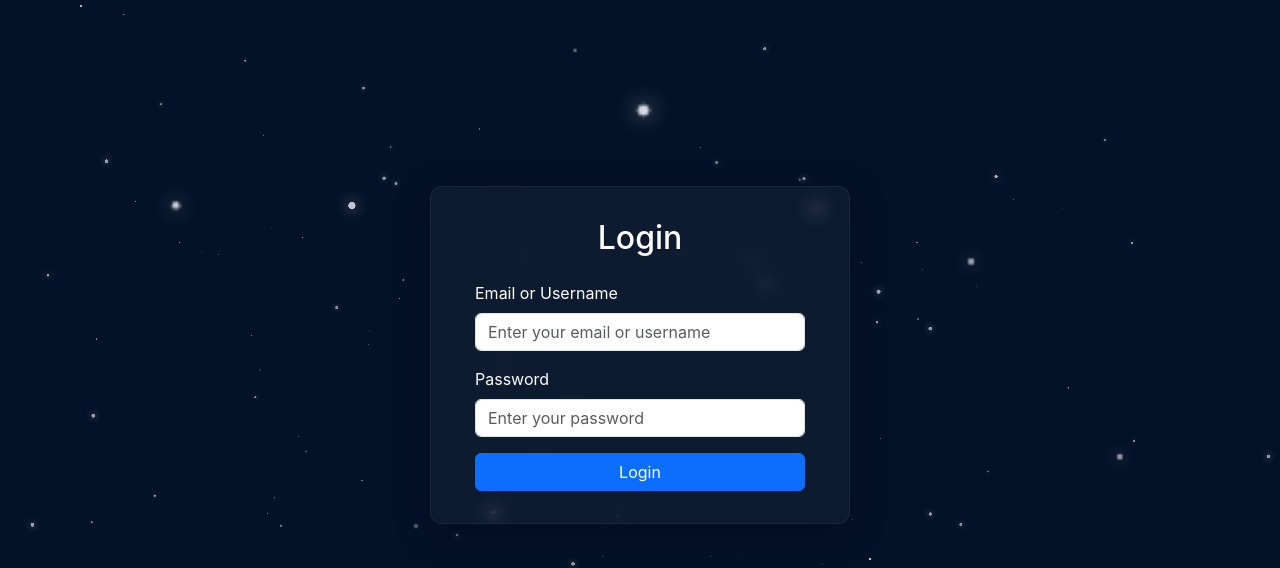
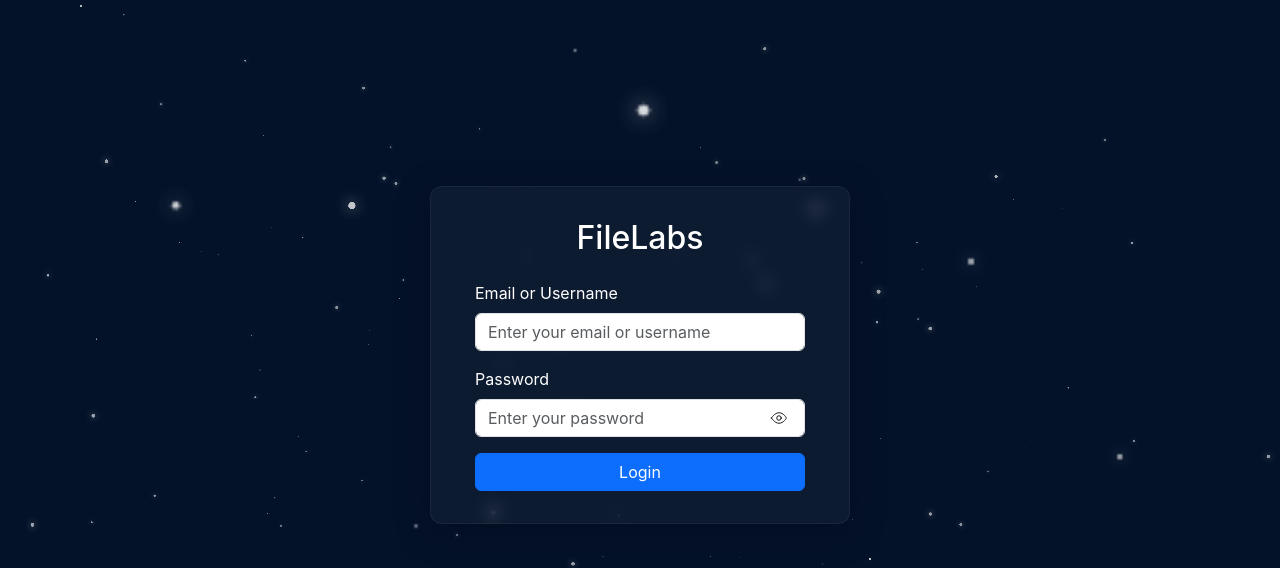
Before and after one commit to mirrosyaa/FileLabs, a React (Create React App) app in the folder client/: page / in a window 1280 px wide. Shown: the top 568 px of the page. Built offline with nearby package versions, Linux system fonts and the light colour scheme.

Commit message:
nice update

```diff
--- a/client/src/CSS/login.css
+++ b/client/src/CSS/login.css
@@ -120,3 +120,56 @@ html {
 @media (max-width:420px) {
   .login-box { padding: 20px; width: 92%; }
 }
+/* ...existing code... */
+
+.password-wrap {
+  position: relative;
+}
+
+/* leave room on the right inside the input for the toggle button */
+.password-wrap .form-control {
+  padding-right: 44px;
+}
+
+/* toggle button placed inside the input on the right */
+.password-toggle {
+  position: absolute;
+  right: 8px;
+  top: 50%;
+  transform: translateY(-50%);
+  width: 36px;
+  height: 36px;
+  display: inline-flex;
+  align-items: center;
+  justify-content: center;
+  padding: 0;
+  border: none;
+  background: transparent;
+  color: #000;
+  cursor: pointer;
+  border-radius: 6px;
+}
+
+
+
+/* visible focus ring for keyboard users */
+.password-toggle:focus {
+  outline: 2px solid #000;
+  outline-offset: 2px;
+}
+
+/* svg inside the button follows currentColor and stays crisp */
+.password-toggle svg {
+  width: 18px;
+  height: 18px;
+  display: block;
+  stroke: currentColor;
+  fill: none;
+}
+
+/* subtle hover state */
+.password-toggle:hover {
+  color: #000;
+}
+
+/* ...existing code... */
--- a/client/src/components/loginForm.jsx
+++ b/client/src/components/loginForm.jsx
@@ -1,20 +1,25 @@
+// ...existing code...
 import React, { useState } from "react";
 import { useNavigate } from "react-router-dom";
 import { useAuth } from "../Authentication/authProvider";
 import axios from "axios";
-import "../CSS/login.css"; // added: starfield + login-box styles
+import "../CSS/login.css";
 
 function LoginForm() {
-  // Store the user's input in state variables
-  const navigate = useNavigate(); // used to help navigate between login and home page
-  const { setToken } = useAuth(); // Get setToken from AuthProvider
+  const navigate = useNavigate();
+  const { setToken } = useAuth();
+
   const [emailOrUsername, setEmailOrUsername] = useState("");
   const [password, setPassword] = useState("");
   const [errorMessage, setErrorMessage] = useState("");
+  const [showPassword, setShowPassword] = useState(false);
+  const toggleShowPassword = () => setShowPassword((v) => !v);
 
-  // --- added: generate randomized stars for the animated background ---
+  // helpers for randomized animated layers
+  const rand = (min, max) => Math.random() * (max - min) + min;
+
+  // starfield (unchanged)
   const STAR_COUNT = 300;
-  const rand = (min, max) => Math.random() * (max - min) + min;
   const stars = Array.from({ length: STAR_COUNT }).map((_, i) => {
     const left = `${rand(0, 100)}%`;
     const top = `${rand(0, 100)}%`;
@@ -23,7 +28,7 @@ function LoginForm() {
     const delay = `${-rand(0, 20)}s`;
     return (
       <div
-        key={i}
+        key={`star-${i}`}
         className="star"
         style={{
           left,
@@ -37,44 +42,28 @@ function LoginForm() {
     );
   });
 
-
-  // Handle login form submission
   const handleSubmit = async (e) => {
-    e.preventDefault(); // stop the page from reloading
-    setErrorMessage(""); // Clear previous errors
-    console.log("Email/Username:", emailOrUsername);
-    console.log("Password:", password);
-
+    e.preventDefault();
+    setErrorMessage("");
     try {
-      // send login data to backend
       const response = await axios.post("http://localhost:3001/users/login", {
-        user_email: emailOrUsername, // Backend accepts either email or username
+        user_email: emailOrUsername,
         user_password: password,
       });
-      console.log(response.data);
-
-      // Save JWT token to AuthProvider
       setToken(response.data.token);
-
-      navigate("/home"); // if login is successful, navigate to home page
+      navigate("/home");
     } catch (err) {
-      // if login fails, log the error from the backend
       console.error("Login error:", err);
-
-      // Check if it's a server error (500) or authentication error (401)
       if (err.response) {
         if (err.response.status === 500) {
           setErrorMessage("Server error. Please try again later.");
         } else if (err.response.status === 401) {
           setErrorMessage("Incorrect username/email or password");
         } else {
-          setErrorMessage(err.response.data.message || "Login failed");
+          setErrorMessage(err.response.data?.message || "Login failed");
         }
       } else if (err.request) {
-        // Network error - no response received
-        setErrorMessage(
-          "Unable to connect to server. Please check your connection."
-        );
+        setErrorMessage("Unable to connect to server. Please check your connection.");
       } else {
         setErrorMessage("An error occurred. Please try again.");
       }
@@ -85,15 +74,13 @@ function LoginForm() {
     <div className="login-page-container">
       <div className="starfield">{stars}</div>
 
+      <div className="login-box">
+        <div className="container" style={{ maxWidth: "420px" }}>
+          <h2 className="text-center mb-4">FileLabs</h2>
 
-      <div className="login-box">
-        <div className="container" style={{ maxWidth: "400px" }}>
-          <h2 className="text-center mb-4">Login</h2>
           <form onSubmit={handleSubmit}>
             <div className="mb-3">
-              <label htmlFor="emailOrUsername" className="form-label">
-                Email or Username
-              </label>
+              <label htmlFor="emailOrUsername" className="form-label">Email or Username</label>
               <input
                 type="text"
                 className="form-control"
@@ -106,11 +93,10 @@ function LoginForm() {
             </div>
 
             <div className="mb-3">
-              <label htmlFor="password" className="form-label">
-                Password
-              </label>
+              <label htmlFor="password" className="form-label">Password</label>
+              <div className="password-wrap">
                 <input
-                type="password"
+                  type={showPassword ? "text" : "password"}
                   className="form-control"
                   id="password"
                   placeholder="Enter your password"
@@ -118,18 +104,36 @@ function LoginForm() {
                   onChange={(e) => setPassword(e.target.value)}
                   required
                 />
+                <button
+                  type="button"
+                  className="password-toggle"
+                  onClick={toggleShowPassword}
+                  aria-label={showPassword ? "Hide password" : "Show password"}
+                  aria-pressed={showPassword}
+                >
+                  {showPassword ? (
+                    <svg viewBox="0 0 24 24" width="18" height="18" xmlns="http://www.w3.org/2000/svg" aria-hidden="true" focusable="false">
+                      <path d="M3 3l18 18" stroke="currentColor" strokeWidth="1.6" strokeLinecap="round" strokeLinejoin="round"/>
+                      <path d="M10.47 10.47a3 3 0 004.06 4.06" stroke="currentColor" strokeWidth="1.6" strokeLinecap="round" strokeLinejoin="round"/>
+                    </svg>
+                  ) : (
+                    <svg viewBox="0 0 24 24" width="18" height="18" xmlns="http://www.w3.org/2000/svg" aria-hidden="true" focusable="false">
+                      <path d="M2 12s4-7 10-7 10 7 10 7-4 7-10 7S2 12 2 12z" stroke="currentColor" strokeWidth="1.2" strokeLinecap="round" strokeLinejoin="round" fill="none"/>
+                      <circle cx="12" cy="12" r="3" stroke="currentColor" strokeWidth="1.2" strokeLinecap="round" strokeLinejoin="round" fill="none"/>
+                    </svg>
+                  )}
+                </button>
               </div>
-            {errorMessage && (
-              <div className="alert alert-danger">{errorMessage}</div>
-            )}
+            </div>
 
-            <button type="submit" className="btn btn-primary w-100">
-              Login
-            </button>
+            {errorMessage && <div className="alert alert-danger">{errorMessage}</div>}
+
+            <button type="submit" className="btn btn-primary w-100">Login</button>
           </form>
         </div>
       </div>
     </div>
   );
 }
+
 export default LoginForm;
```
Lines whose indentation alone changed are shown as unchanged.
